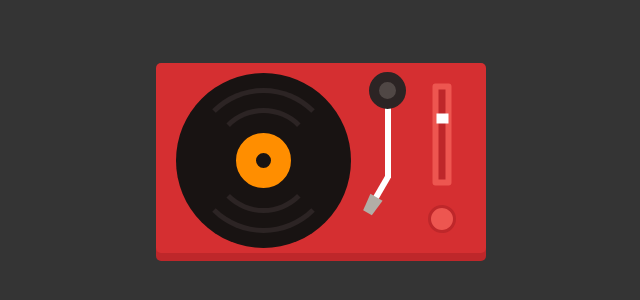
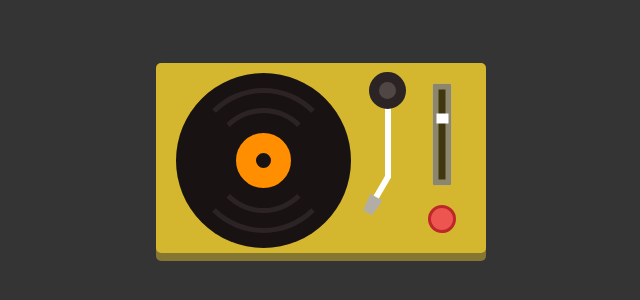
Before and after one commit to art-c0der/online-radio-player, a website: page index.html in a window 1280 px wide. Shown: the part 242-542 px from the top of the page, without its empty margins (319-959 px from the left). Drawn offline with nearby package versions, Linux system fonts and the light colour scheme; files that its build step writes are made by us from their sources.

Commit message:
fix player colors

```diff
--- a/src/scss/_colors.scss
+++ b/src/scss/_colors.scss
@@ -1,9 +1,18 @@
-$dark: #181312;
-$dark-brown: #2c2424;
+$yellow: #d5b72f;
+$yellow_50: rgb(213 183 47 / 50%);
+
 $orange: #ff8e00;
-$white: #ffffff;
+
 $red: #d52f31;
 $reddish: #be272a;
 $light-red: #ed5650;
+
 $light-green: #1bb91b;
 $green: #097509;
+
+$white: #ffffff;
+$white_40: rgb(255 255 255 / 40%);
+
+$dark: #181312;
+$dark-brown: #2c2424;
+$black_70: rgb(0 0 0 / 70%);
--- a/src/scss/style.scss
+++ b/src/scss/style.scss
@@ -12,11 +12,11 @@ body {
   align-items: center;
 }
 .player {
-  background-color: $red;
+  background-color: $yellow;
   width: 330px;
   height: 190px;
   border-radius: 5px;
-  box-shadow: 0 8px 0 0 $reddish;
+  box-shadow: 0 8px 0 0 $yellow_50;
   position: relative;
 }
 
@@ -146,8 +146,8 @@ body {
   width: 90px;
   height: 7px;
   -webkit-appearance: none;
-  background-color: $reddish;
-  border: 6px solid $light-red;
+  background-color: $black_70;
+  border: 6px solid $white_40;
   border-radius: 3px;
   outline: none;
   position: absolute;
```
